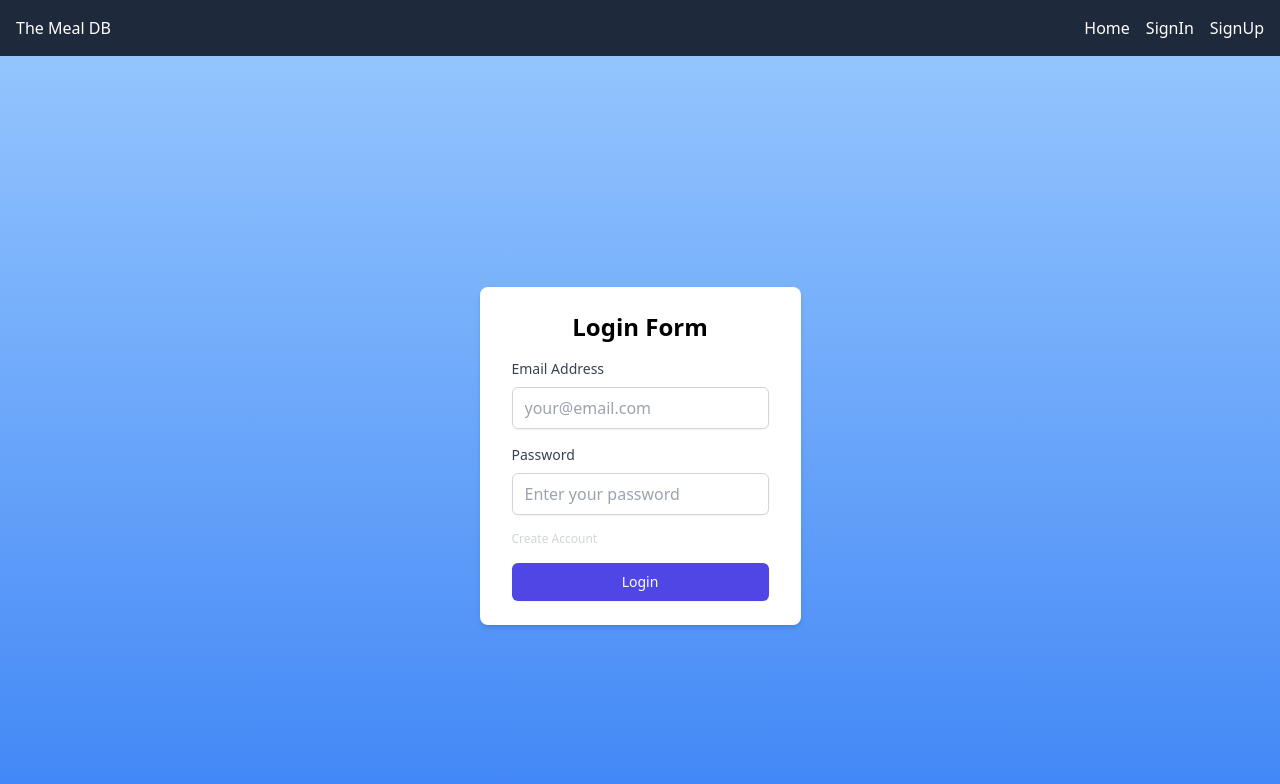
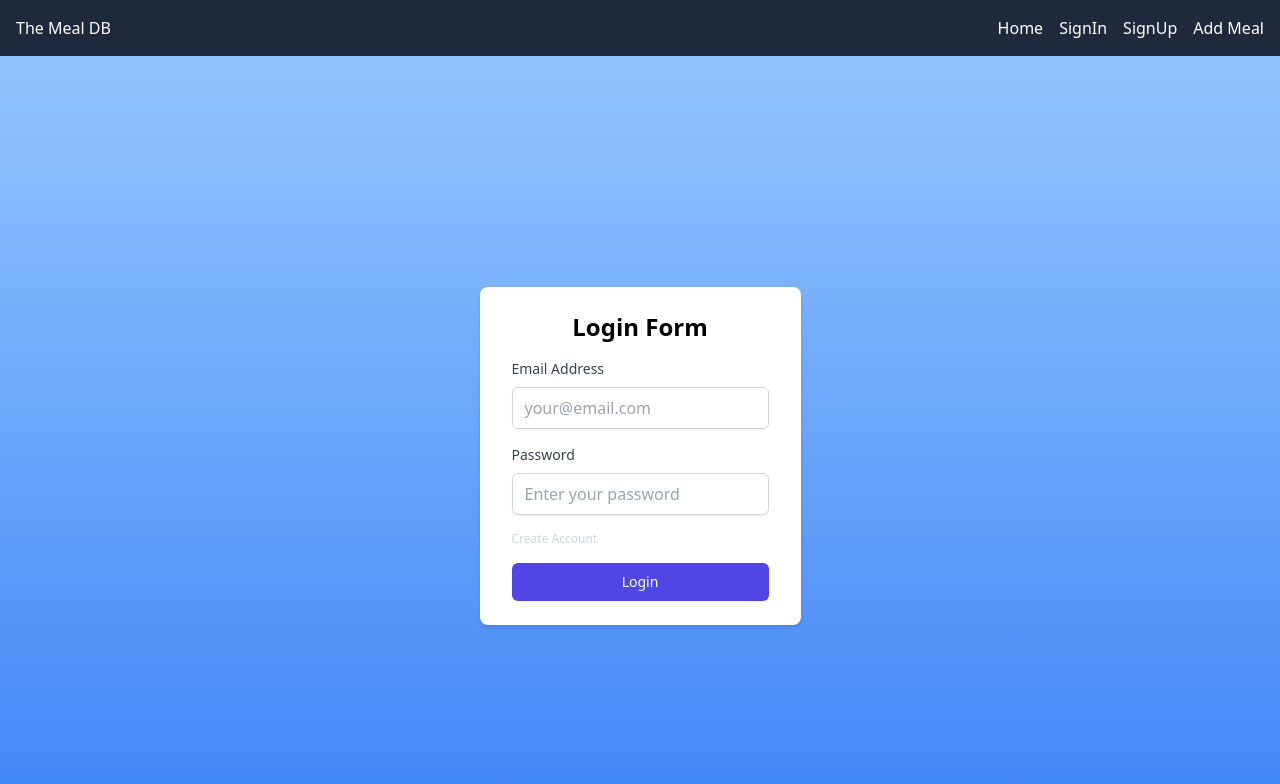
Before and after one commit to Giovaolmos/prueba-tecnica, a React (Vite) app in the folder client/: page /login in a window 1280 px wide. Shown: the top 784 px of the page. Built offline with nearby package versions, Linux system fonts and the light colour scheme.

Commit message:
usuario precargado arreglado

```diff
--- a/client/package.json
+++ b/client/package.json
@@ -11,6 +11,7 @@
   },
   "dependencies": {
     "axios": "^1.7.7",
+    "jwt-decode": "^4.0.0",
     "react": "^18.3.1",
     "react-dom": "^18.3.1",
     "react-router-dom": "^6.27.0"
--- a/client/src/App.tsx
+++ b/client/src/App.tsx
@@ -1,4 +1,4 @@
-import { Route, Routes } from "react-router-dom";
+import { Route, Routes, useLocation } from "react-router-dom";
 import { NavBar } from "./components/navbar/NavBar";
 import { Login } from "./views/Login/Login";
 import { Home } from "./views/Home/Home";
@@ -7,9 +7,12 @@ import { Landing } from "./views/Landing/Landing";
 import { AddMeal } from "./views/AddMeal/addMeal";
 
 function App() {
+  const location = useLocation(); // Obtener la ubicación actual
+
   return (
     <div>
-      <NavBar />
+      {location.pathname !== "/" && <NavBar />}
+
       <Routes>
         <Route path="/" element={<Landing />} />
         <Route path="/login" element={<Login />} />
--- a/client/src/components/HomeComponent/HomeComponent.tsx
+++ b/client/src/components/HomeComponent/HomeComponent.tsx
@@ -2,8 +2,8 @@ import { useEffect, useState } from "react";
 import { IMeals } from "../../interfaces/meals";
 import { getAllMeals } from "../../herlpers/meals/getAllMeals";
 import { getMealById } from "../../herlpers/meals/getMealById";
-import { deleteMeal } from "../../herlpers/meals/deleteMeal"; // Importa la función deleteMeal
-import { updateMeal } from "../../herlpers/meals/updateMeal"; // Importa la función updateMeal
+import { deleteMeal } from "../../herlpers/meals/deleteMeal";
+import { updateMeal } from "../../herlpers/meals/updateMeal";
 
 export const HomeComponent = () => {
   const [meals, setMeals] = useState<IMeals[]>([]);
--- a/client/src/components/LoginForm/LoginForm.tsx
+++ b/client/src/components/LoginForm/LoginForm.tsx
@@ -19,7 +19,8 @@ export const LoginForm = () => {
         setError(message);
       } else {
         localStorage.setItem("token", result.token);
-        navigate("/");
+        console.log("Token guardado:", result.token);
+        navigate("/home");
       }
     } catch (error) {
       console.error("Error en el inicio de sesión:", error);
--- a/client/src/components/addMealForm/createMealForm.tsx
+++ b/client/src/components/addMealForm/createMealForm.tsx
@@ -1,6 +1,14 @@
-import React, { useState } from "react";
+import React, { useState, useEffect } from "react";
 import { useNavigate } from "react-router-dom";
 import { createMeals } from "../../herlpers/meals/createMeal";
+import { jwtDecode } from "jwt-decode";
+
+interface DecodedToken {
+  userId: string;
+  isAdmin: boolean;
+  iat: number;
+  exp: number;
+}
 
 export const AddMealForm = () => {
   const [name, setName] = useState("");
@@ -9,6 +17,24 @@ export const AddMealForm = () => {
   const [imageUrl, setImageUrl] = useState("");
   const [message, setMessage] = useState("");
   const navigate = useNavigate();
+
+  useEffect(() => {
+    const token = localStorage.getItem("token");
+    if (!token) {
+      navigate("/login");
+      return;
+    }
+
+    try {
+      const decodedToken = jwtDecode<DecodedToken>(token);
+      if (!decodedToken.isAdmin) {
+        navigate("/home");
+      }
+    } catch (error) {
+      console.error("Error al decodificar el token:", error);
+      navigate("/login");
+    }
+  }, [navigate]);
 
   const handleSubmit = async (e: React.FormEvent) => {
     e.preventDefault();
--- a/client/src/components/navbar/NavBar.tsx
+++ b/client/src/components/navbar/NavBar.tsx
@@ -29,6 +29,14 @@ export const NavBar: React.FC = () => {
                   SignUp
                 </Link>
               </li>
+              <li>
+                <Link
+                  to="/add-meal"
+                  className="text-white hover:text-slate-300"
+                >
+                  Add Meal
+                </Link>
+              </li>
             </ul>
           </div>
           <button
@@ -58,6 +66,11 @@ export const NavBar: React.FC = () => {
                 SignUp
               </Link>
             </li>
+            <li>
+              <Link to="/add-meal" className="text-white hover:text-slate-300">
+                Add Meal
+              </Link>
+            </li>
           </ul>
         </div>
       )}
```
Also changed, not shown: 1 other file (tests, documents, lock files or other folders).
